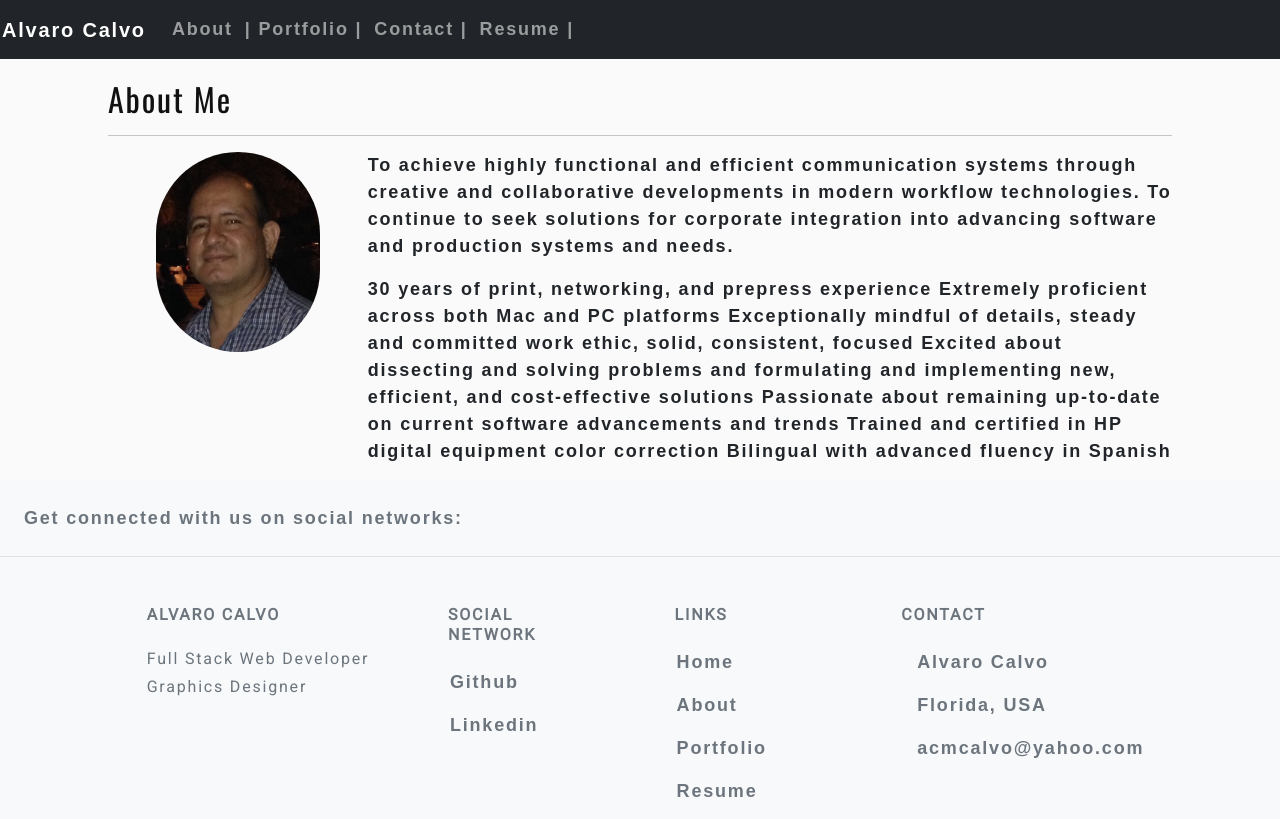
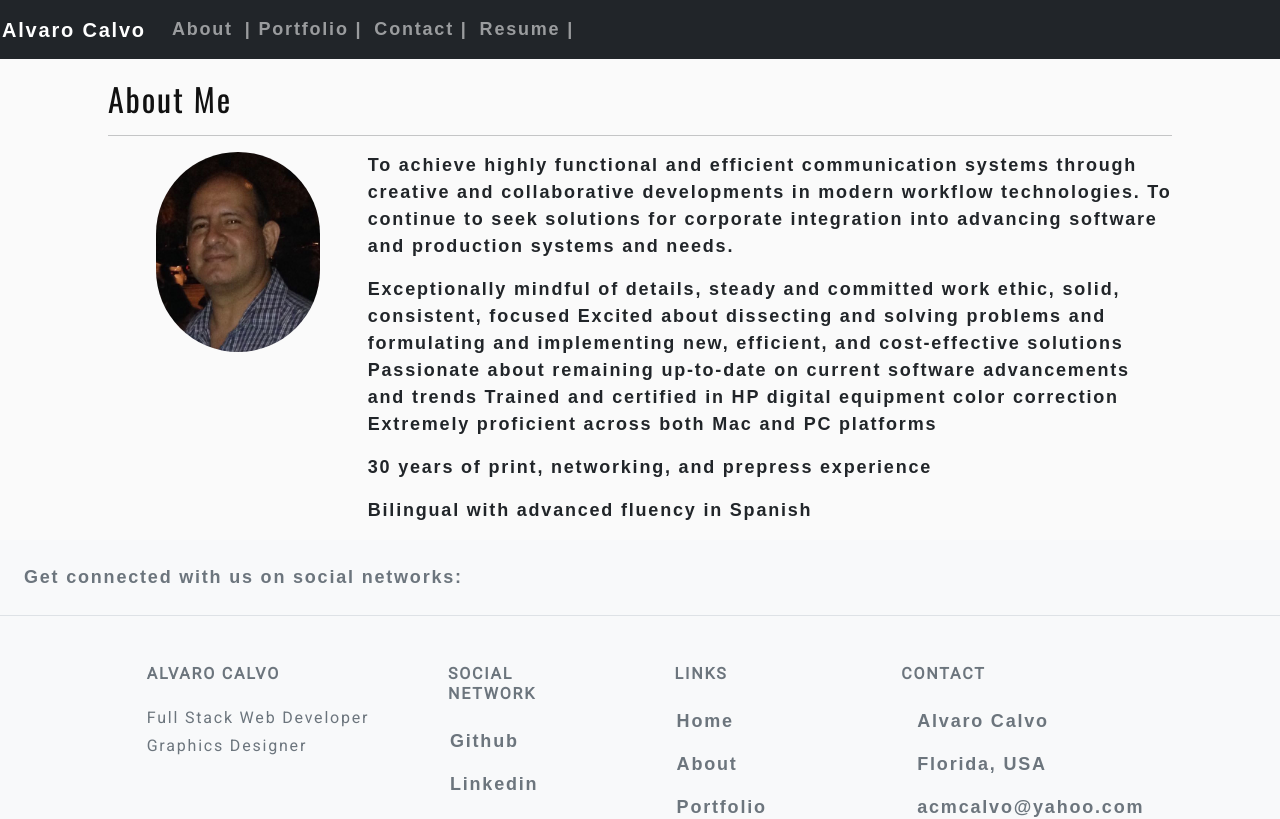
Before and after one commit to acmcalvo/acm-portfolio-react-new, a React (Create React App) app: page /#/about in a window 1280 px wide. Shown: the top 819 px of the page. Built offline with nearby package versions, Linux system fonts and the light colour scheme; a web font is replaced by a local one.

Commit message:
update About

```diff
--- a/src/components/about/About.js
+++ b/src/components/about/About.js
@@ -21,15 +21,20 @@ function About() {
            production systems and needs.
 
           </p>
-          <p>
-          30  years of print, networking, and prepress experience
-Extremely proficient across both Mac and PC platforms
+<p>
 Exceptionally mindful of details, steady and committed work ethic, solid, consistent, focused
 Excited about dissecting and solving problems and formulating and implementing new, efficient, and cost-effective solutions
 Passionate about remaining up-to-date on current software advancements and trends
 Trained and certified in HP digital equipment color correction
+<p>
+Extremely proficient across both Mac and PC platforms
+</p>
+<p>
+30  years of print, networking, and prepress experience
+</p>
 Bilingual with advanced fluency in Spanish
           </p>
+
 
         </div>
       </div>
```
